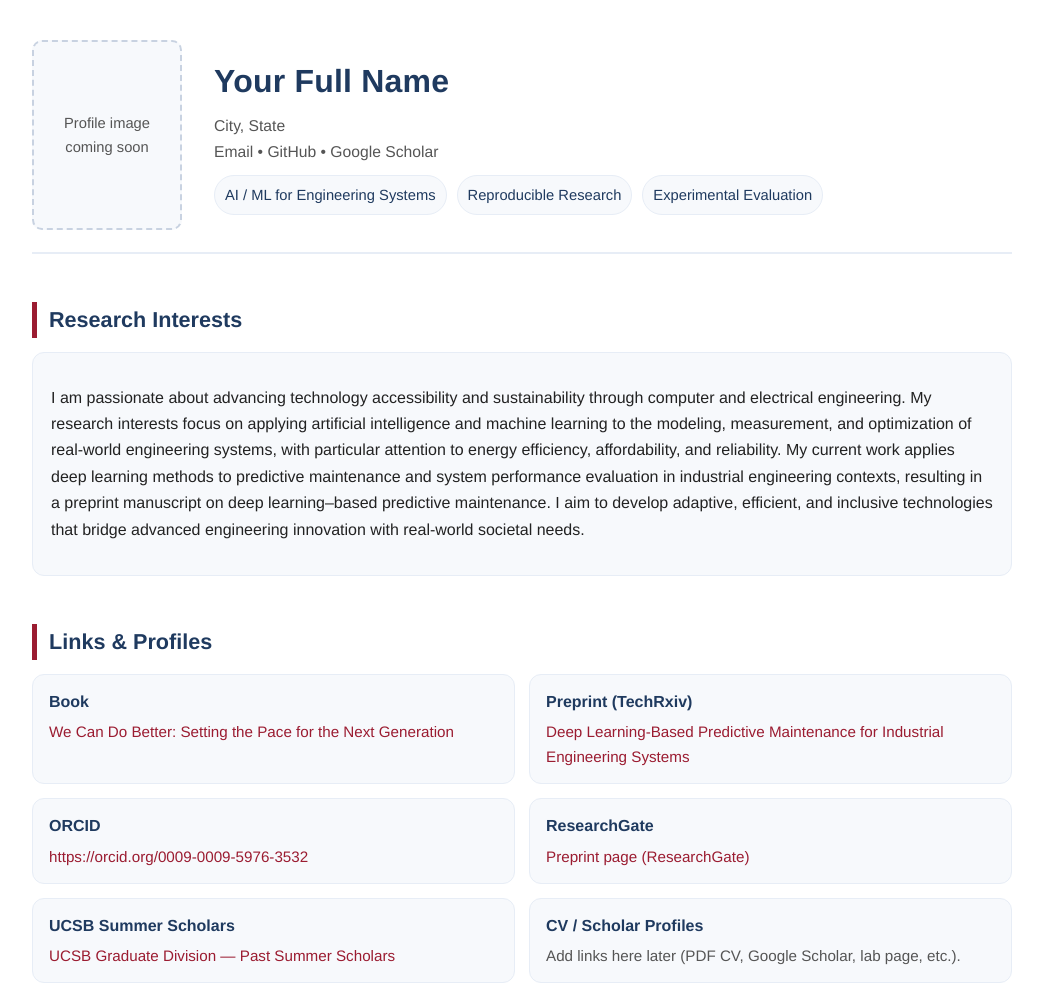
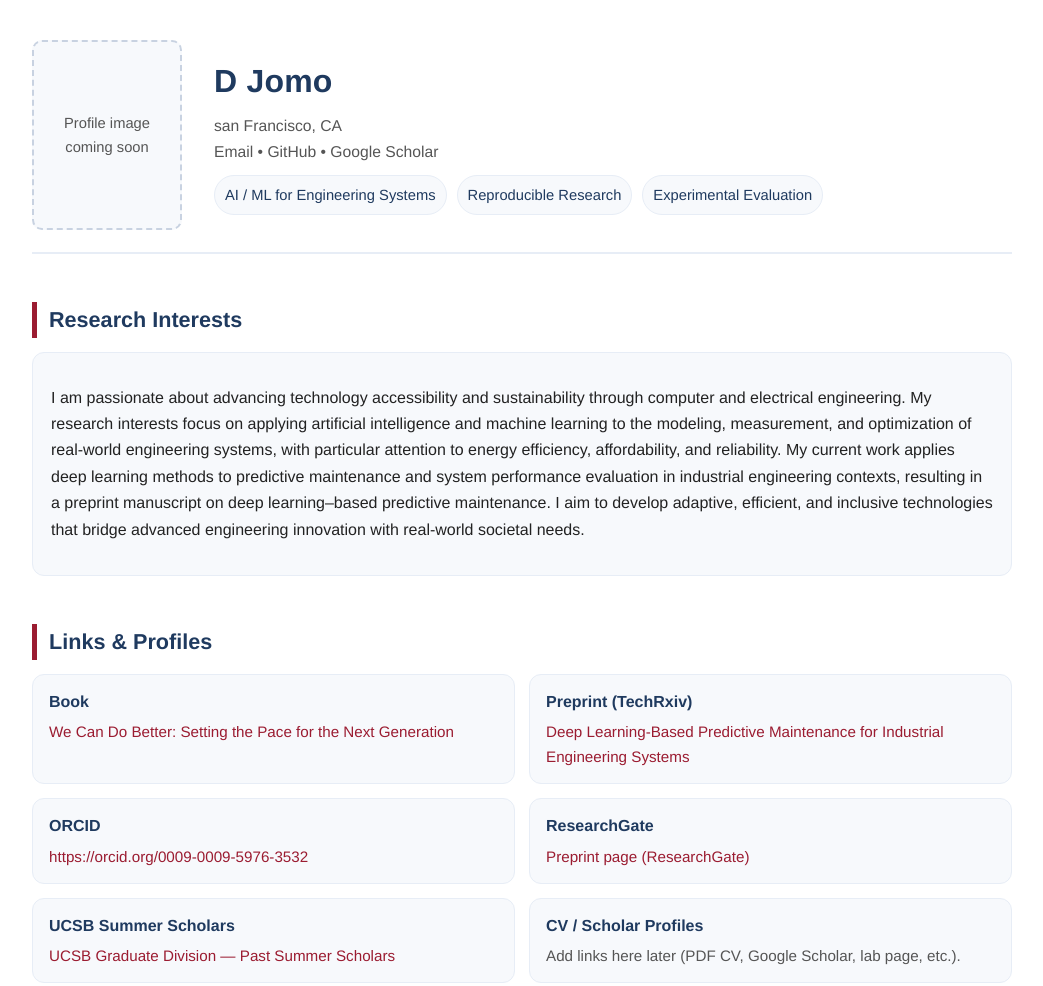
Before and after one commit to deepythonite2020/About-me, a plain HTML site: page index.html in a window 1280 px wide. Shown: the top 986 px of the page, without its empty margins (118-1161 px from the left). Drawn offline with Linux system fonts and the light colour scheme.

Commit message:
Update index.html

```diff
--- a/index.html
+++ b/index.html
@@ -151,9 +151,9 @@
     </div>
 
     <div>
-      <h1>Your Full Name</h1>
+      <h1>D Jomo</h1>
       <div class="contact">
-        City, State<br />
+        san Francisco, CA<br />
         Email • GitHub • Google Scholar
       </div>
 
```
